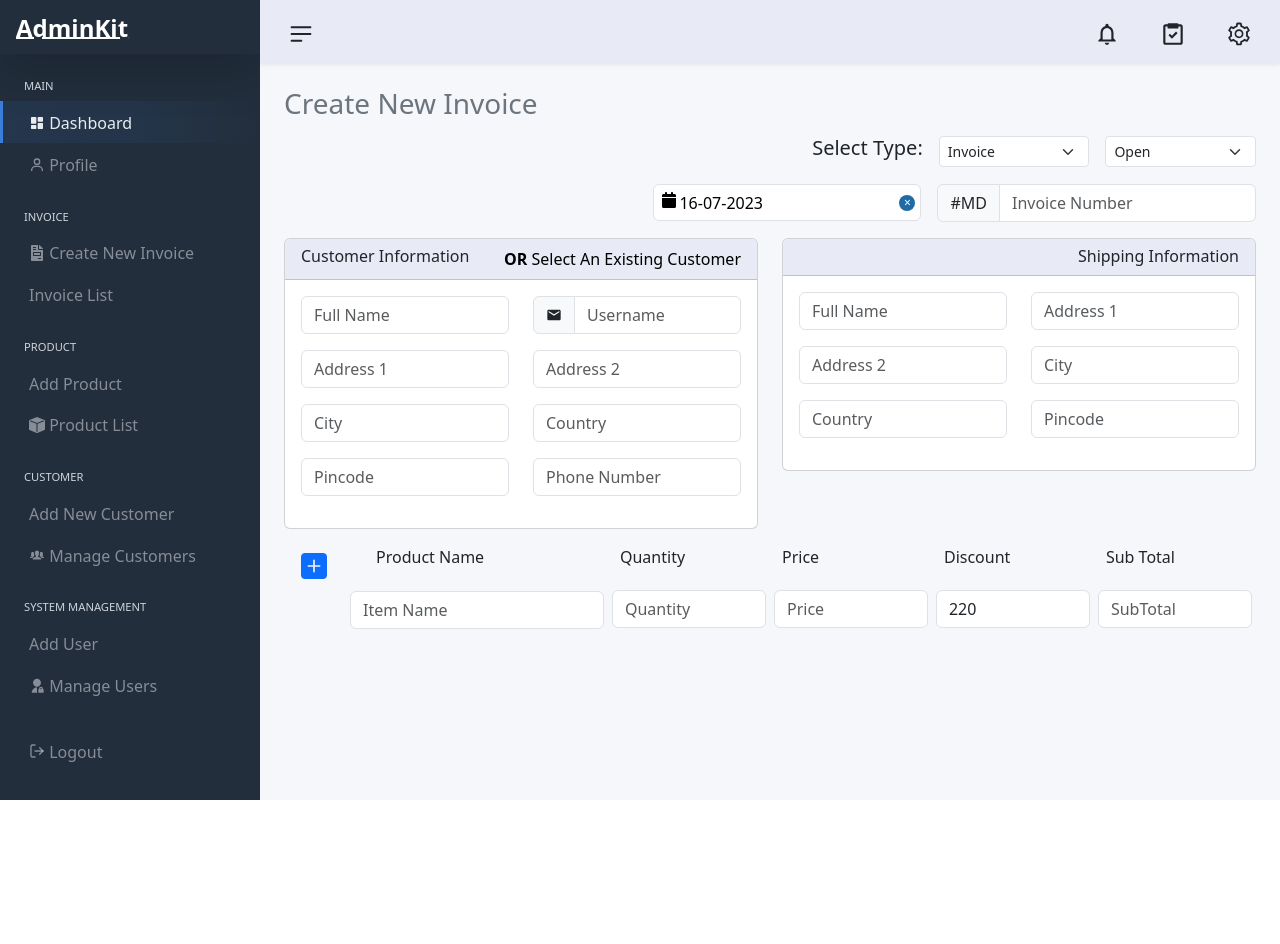
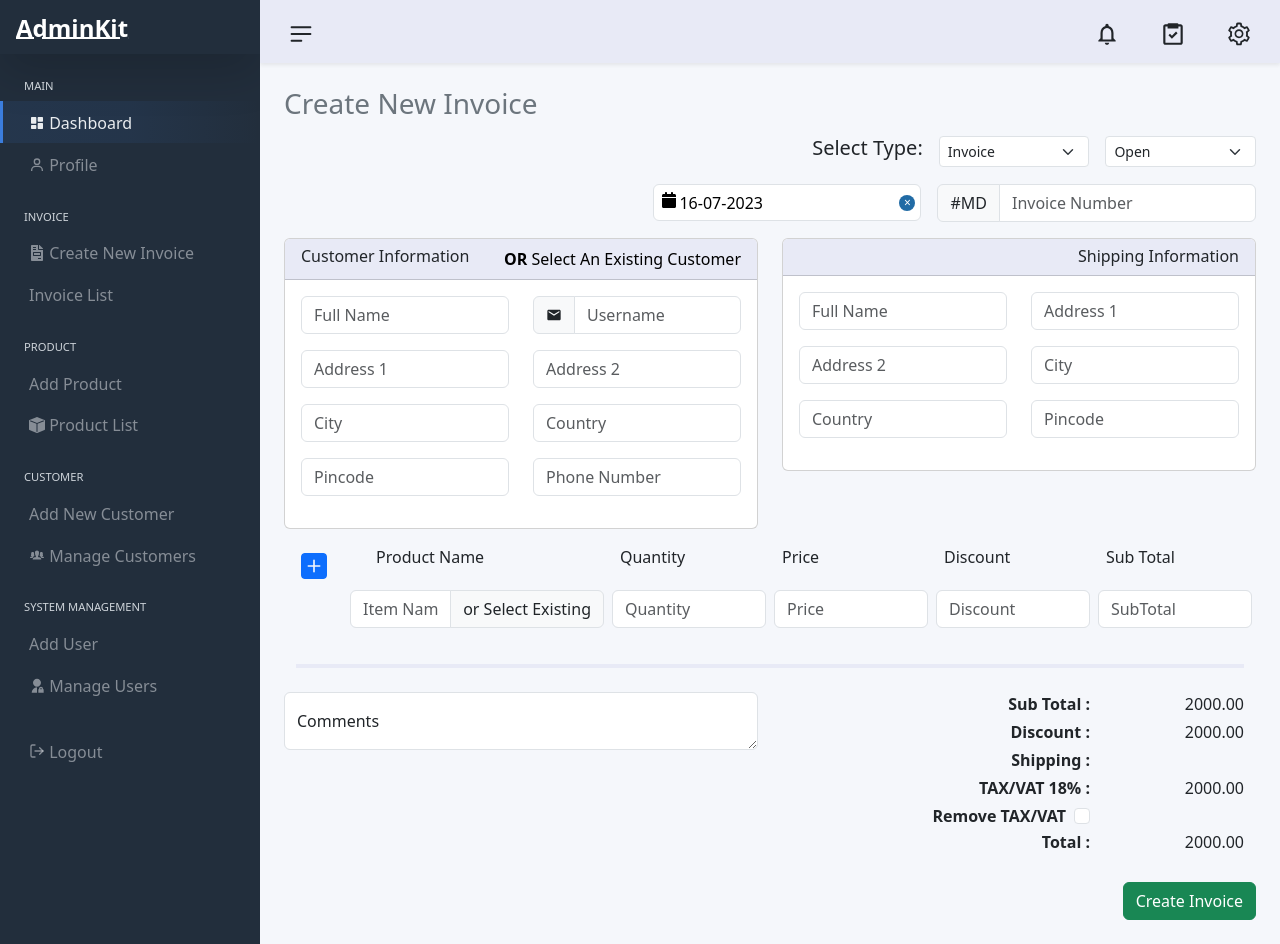
Before and after one commit to Md-Sarfaraz/billing-app, a React (Create React App) app: page /invoice/createinvoice in a window 1280 px wide. Before the commit the page ends 800 px from the top, so only its background shows below. Built offline with nearby package versions, Linux system fonts and the light colour scheme; some icons are missing.

Commit message:
Updating

```diff
--- a/src/App.css
+++ b/src/App.css
@@ -12,6 +12,7 @@
   background: #222e3c;
   display: flex;
   width: 100%;
+  min-height: 100vh;
 }
 
 .main {
--- a/src/components/Sidebar.jsx
+++ b/src/components/Sidebar.jsx
@@ -10,11 +10,10 @@ import { FiLogOut } from 'react-icons/fi'
 
 
 const Sidebar = ({ IsOpen }) => {
-
-
-    return (<nav id="sidebar" className={(IsOpen ? " " : "d-none") + " sidebar "} style={{ transition: "0.7s" }} >
+    return (<nav id="sidebar" style={{ transition: "0.7s" }}
+        className={(IsOpen ? " " : "d-none") + " sidebar "} >
         <div className="d-flex flex-column"
-            style={{ height: "100%", overflow: "hidden" }}>
+            style={{ Height: "100%", overflow: "hidden" }}>
             <Link className="sidebar-brand fs-4 text-white px-3 py-2 fw-semibold shadow-lg" to="/">
                 <span className="align-middle">AdminKit</span>
             </Link >
--- a/src/invoices/CreateInvoice.jsx
+++ b/src/invoices/CreateInvoice.jsx
@@ -8,9 +8,10 @@ import { BsPlusSquareFill } from 'react-icons/bs'
 
 const CreateInvoice = () => {
   const [startDate, setStartDate] = useState(new Date());
+  const productTemp = { id: "", name: "", address: "", address2: "", city: "", country: "", pincode: "", phone: "" };
   const [productList, setProductList] = useState({
     customer: { id: "", name: "", address: "", address2: "", city: "", country: "", pincode: "", phone: "" },
-    products: [{ id: Math.random(), product: "", quantity: "", price: "", discount: "220", subtotal: "" }],
+    products: [productTemp],
     invoiceNo: "",
     invoiceDate: ""
   }
@@ -29,18 +30,18 @@ const CreateInvoice = () => {
   }
 
   const addProductRow = () => {
-    let productRow = { id: Math.random(), product: "", quantity: "", price: "", discount: "", subtotal: "" }
-    const test = { ...productList, products: [...productList.products, productRow] }
+    let productRow = { ...productTemp, id: Math.random(), }
     setProductList({ ...productList, products: [...productList.products, productRow] })
-
   }
 
   const deleteItemRow = (index) => {
-    if (index === 0) return
-    console.log("filter ::")
-    let filteredProducts = productList.products.filter((s, sindex) => index !== sindex)
-    setProductList({ ...productList, products: filteredProducts })
-  }
+    if (index > 0){
+      let filteredProducts = productList.products.filter((s, sindex) => index !== sindex)
+      setProductList({ ...productList, products: filteredProducts })
+    }else{
+
+    }
+    }
 
 
   return (
@@ -93,24 +94,52 @@ const CreateInvoice = () => {
           <div className="col-md-4 d-flex ps-0">
             <button type="button" className="btn me-3 px-3 hover" onClick={() => { addProductRow() }}>
               <BsPlusSquareFill className='text-primary hover' style={{ height: "26px", width: "26px" }} />
-            </button>
-            <p className='ms-3'>Product Name</p>
-          </div>
-          <div className="col-md-2">
-            <p>Quantity</p>
-          </div>
-          <div className="col-md-2">
-            <p>Price</p>
-          </div>
-          <div className="col-md-2">
-            <p>Discount</p>
-          </div>
-          <div className="col-md-2">
-            <p>Sub Total</p>
-          </div>
+            </button><p className='ms-3'>Product Name</p></div>
+          <div className="col-md-2"><p>Quantity</p></div>
+          <div className="col-md-2"><p>Price</p></div>
+          <div className="col-md-2"><p>Discount</p></div>
+          <div className="col-md-2"><p>Sub Total</p></div>
         </div>
         <OrderDetailes addRow={addProductRow} deleteRow={deleteItemRow}
           handleItem={handleItem} productList={productList} />
+      </div>
+      {/* style={{ height: "200px" } */}
+      <div className="container-fluid rounded mt-3" >
+        <div className="pt-1 bg-indigo-50"></div>
+      </div>
+      <div className="row mt-4">
+        <div className="col-md-6 col-12">
+          <div className="form-floating">
+            <textarea className="form-control" placeholder="Leave a comment here" id="floatingTextarea"></textarea>
+            <label htmlFor="floatingTextarea">Comments</label>
+          </div>
+        </div>
+        <div className="col-md-6 col-12">
+          <div className="row">
+            <div className="col-6 col-md-8  "><p className='mb-1 fw-bold float-end'>Sub Total :</p></div>
+            <div className="col-6 col-md-4  pe-4"><p className='mb-1  float-end'> 2000.00</p></div>
+            <div className="col-6 col-md-8  "><p className='mb-1 fw-bold float-end'>Discount :</p></div>
+            <div className="col-6 col-md-4  pe-4"><p className='mb-1  float-end'> 2000.00</p></div>
+            <div className="col-6 col-md-8  "><p className='mb-1 fw-bold float-end'>Shipping :</p></div>
+
+            <div className="col-6 col-md-8  "><p className='mb-1 fw-bold float-end'>TAX/VAT 18% :</p></div>
+            <div className="col-6 col-md-4  pe-4"><p className='mb-1  float-end'> 2000.00</p></div>
+            <div className="col-6 col-md-8  ">
+              <div className="form-check form-check-reverse float-end">
+                <label className="form-check-label fw-semibold" htmlFor="flexCheckDefault">
+                  Remove TAX/VAT
+                </label>
+                <input className="form-check-input " type="checkbox" value="" id="flexCheckDefault" />
+              </div>
+            </div>
+            <div className="col-6 col-md-8  "><p className='mb-1 fw-bold float-end'>Total :</p></div>
+            <div className="col-6 col-md-4 pe-4"><p className='mb-1  float-end'> 2000.00</p></div>
+          </div>
+
+        </div>
+        <div className="col-12 mt-4">
+        <button type="button" class="btn btn-success float-end">Create Invoice</button>
+        </div>
       </div>
     </div>
   )
--- a/src/invoices/OrderDetailes.jsx
+++ b/src/invoices/OrderDetailes.jsx
@@ -1,7 +1,7 @@
 import React, { useEffect } from 'react'
 import { PiMinusSquareFill } from 'react-icons/pi'
 
-const OrderDetailes = ({ productList, handleItem, addItem, deleteItem }) => {
+const OrderDetailes = ({ productList, handleItem, addRow, deleteRow }) => {
 
   // console.log("OrderList Comp :: ", productList)
 
@@ -13,35 +13,42 @@ const OrderDetailes = ({ productList, handleItem, addItem, deleteItem }) => {
         productList.products.map((val, idx) => {
           return (<div className="" key={idx}>
             <div className="row mx-auto" >
-              <div className="col-md-4 mb-3 p-1 d-flex align-items-center">
-                <button type="button" className="btn  me-3 hover">
+              <div className="col-md-4 p-1 d-flex align-items-center">
+                <button type="button" className="btn  me-3 hover" onClick={() => deleteRow(idx)}>
                   <PiMinusSquareFill className='text-danger fs-5  '
                     style={{ height: "26px", width: "26px" }} />
                 </button>
 
+                {/* <input type="text" className="form-control" name='product' data-id={idx}
+                  value={val.product} onChange={handleItem}
+                  placeholder="Item Name" aria-label="Full Name" /> */}
+                <input type="text" className="d-none" name='id'
+                  value={val.id} onChange={handleItem} />
+
+                <div className="input-group mb-3">
                 <input type="text" className="form-control" name='product' data-id={idx}
                   value={val.product} onChange={handleItem}
                   placeholder="Item Name" aria-label="Full Name" />
-                <input type="text" className="d-none" name='id'
-                  value={val.id} onChange={handleItem} />
+                    <span className="input-group-text" id="basic-addon2">or Select Existing</span>
+                </div>
               </div>
-              <div className="col-md-2 mb-3 p-1">
+              <div className="col-md-2  p-1">
                 <input type="number" className="form-control" name='quantity' data-id={idx}
                   value={val.quantity} onChange={handleItem}
                   placeholder="Quantity" aria-label="Quantity" />
               </div>
-              <div className="col-md-2 mb-3 p-1">
+              <div className="col-md-2  p-1">
                 <input type="number" className="form-control" name='price' data-id={idx}
                   value={val.price} onChange={handleItem}
                   placeholder="Price" aria-label="Price" />
               </div>
 
-              <div className="col-md-2 mb-3 p-1">
+              <div className="col-md-2  p-1">
                 <input type="number" className="form-control" name='discount' data-id={idx}
                   value={val.discount} onChange={handleItem}
                   placeholder="Discount" aria-label="Discount" />
               </div>
-              <div className="col-md-2 mb-3 p-1">
+              <div className="col-md-2  p-1">
                 <input type="number" className="form-control" name='subtotal' data-id={idx}
                   value={val.subtotal} onChange={handleItem}
                   placeholder="SubTotal" aria-label="Subtotal" />
```
